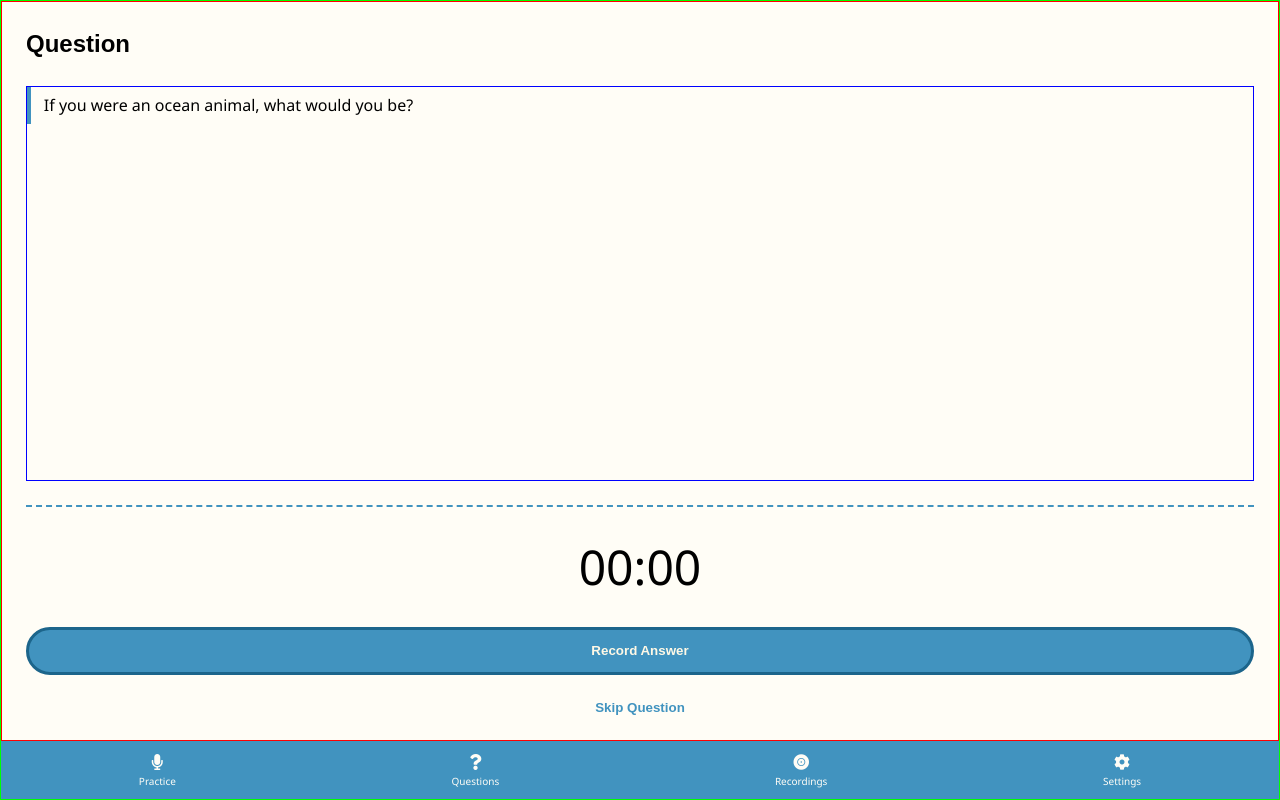
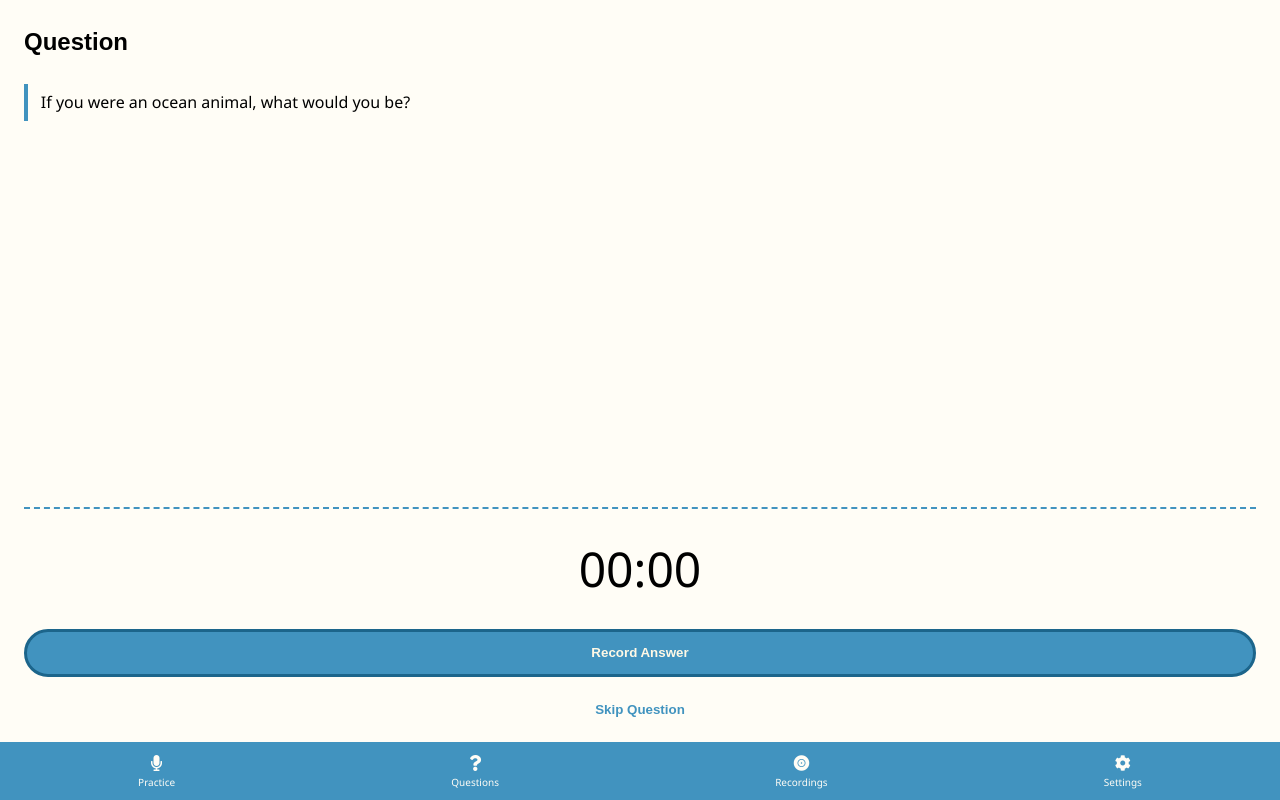
Before and after one commit to nwhacks-2022/frontend, a React (Create React App) app: page / in a window 1280 px wide. Built offline with nearby package versions, Linux system fonts and the light colour scheme; a web font is replaced by a local one.

Commit message:
removed borders

```diff
--- a/src/App.js
+++ b/src/App.js
@@ -14,9 +14,7 @@ const App = () => {
 
   return (
     <div className={styles["wrapper"]}>
-      <div style={{ flexGrow: 1, border: "1px solid #ff0000" }}>
-        {renderPage()}
-      </div>
+      <div style={{ flexGrow: 1 }}>{renderPage()}</div>
       <Menu setPage={setPage} />
     </div>
   );
--- a/src/App.module.css
+++ b/src/App.module.css
@@ -2,6 +2,5 @@
   display: flex;
   flex-direction: column;
   height: 100vh;
-  border: 1px solid #00ff00;
   background-color: #fffdf6;
 }
--- a/src/RecordPage.module.css
+++ b/src/RecordPage.module.css
@@ -2,7 +2,6 @@
   flex-grow: 1;
   display: flex;
   flex-direction: column;
-  border: 1px solid #0000ff;
 }
 
 .question-wrapper > div {
```
